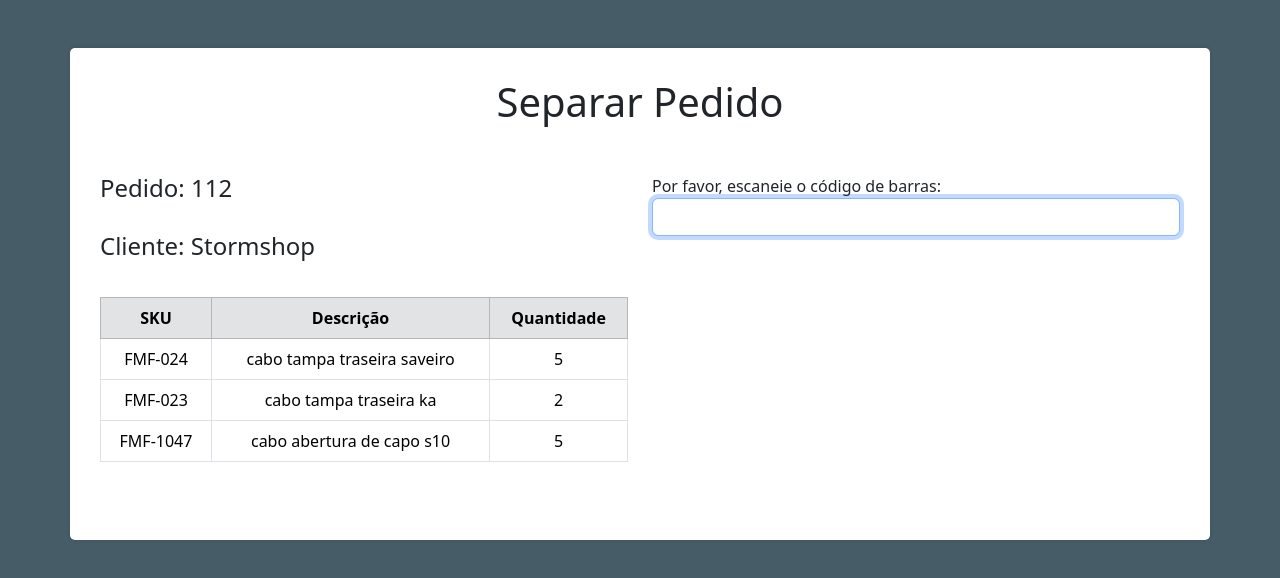
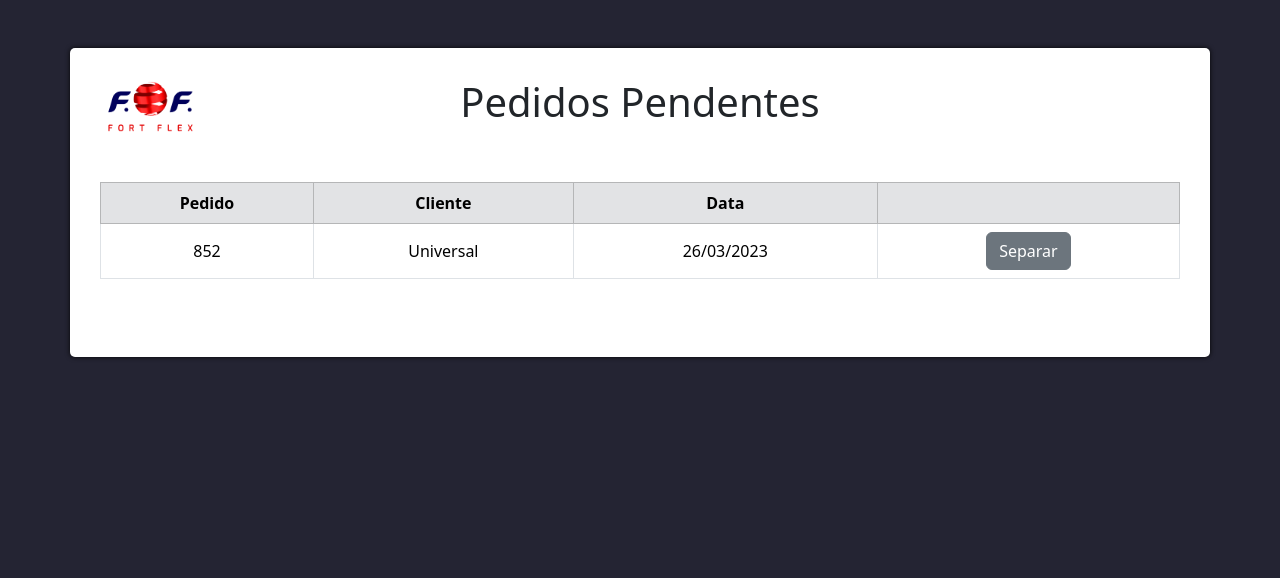
Before and after one commit to lfacchi/controle-de-expedicao, a website: page index.html in a window 1280 px wide. Drawn offline with nearby package versions, Linux system fonts and the light colour scheme.

Commit message:
send changes

```diff
--- a/index.html
+++ b/index.html
@@ -5,36 +5,37 @@
     <title>Leitor de Código de Barras</title>
     <link href="https://cdn.jsdelivr.net/npm/bootstrap@5.3.0-alpha1/dist/css/bootstrap.min.css" rel="stylesheet" integrity="sha384-GLhlTQ8iRABdZLl6O3oVMWSktQOp6b7In1Zl3/Jr59b6EGGoI1aFkw7cmDA6j6gD" crossorigin="anonymous">
     <link rel="stylesheet" type="text/css" href="style.css">
-<script src="script.js" defer></script>
+<!--    <script src="src/script.js" defer></script>-->
 </head>
 <body>
 
 <div class="container my-5">
-  <h1 class="text-center">Separar Pedido</h1>
+    <img src="LOGO%20FORTFLEX.png" alt="Logo">
+    <h1 class="text-center">Pedidos Pendentes</h1>
     <div class="row my-5">
-    <div class="col-md-6">
-      <div id="pedido-info"></div>
+        <div>
             <h4 id="header">
             </h4>
             <table class="table table-bordered table-hover">
                 <thead class="thead-light">
                 <tr class="table-secondary">
-          <th>SKU</th>
-          <th>Descrição</th>
-          <th>Quantidade</th>
+                    <th>Pedido</th>
+                    <th>Cliente</th>
+                    <th>Data</th>
+                    <th></th>
                 </tr>
                 </thead>
                 <tbody>
-
+                <tr>
+                    <td>852</td>
+                    <td>Universal</td>
+                    <td>26/03/2023</td>
+                    <td><a href="order.html">
+                        <input type="button" class="btn btn-secondary" value="Separar">
+                    </a></td>
+                </tr>
                 </tbody>
             </table>
-    </div>
-    <div class="col-md-6">
-      <div class="form-group">
-        <label >Por favor, escaneie o código de barras:</label>
-        <input type="text" id="barcode-input" class="form-control" autofocus >
-      </div>
-      <div id="result" class="alert"></div>
         </div>
     </div>
 </div>
--- a/orders.json
+++ b/orders.json
@@ -2,7 +2,7 @@
   "orders": [
     {
       "client": "John Smith",
-      "numero_pedido": 12345,
+      "numero_pedido": 852,
       "itens": [
         {
           "sku": "SKU1",
--- a/script.js
+++ b/src/script.js
@@ -26,7 +26,8 @@ class PedidoDeVenda {
 
     showInfo() {
         let title = document.getElementById("header");
-        title.innerHTML = `<h4>Pedido: ${this.numero_pedido}<br></br>Cliente: ${this.cliente}<br></br></h4>`;
+        title.innerHTML = `
+            <h4>Pedido: ${this.numero_pedido}<br></br>Cliente: ${this.cliente}<br></br></h4>`;
         const tbody = document.querySelector("table tbody");
         for (let item of this.itens) {
             let row = document.createElement("tr");
@@ -39,21 +40,6 @@ class PedidoDeVenda {
             tbody.appendChild(row);
         }
     }
-}
-
-function readCsv(file){
-    fetch(file)
-        .then(response => response.text())
-        .then(data => {
-            const rows = data.split('\n');
-            const result = [];
-            for (let i = 0; i < rows.length; i++) {
-                const row = rows[i].split(';');
-                // result.push(row);
-                console.log(row);
-            }
-        })
-        .catch(error => console.error(error));
 }
 
 function checkBarcode() {
@@ -92,10 +78,20 @@ let itens = [item1, item2, item3];
 
 let pedido = new PedidoDeVenda("Stormshop", "112", itens);
 
-let input = document.getElementById("barcode-input");
-
+async function read_json(path, num){
+    fetch(path)
+        .then(response => response.json())
+        .then(data => {
+            const orders = data.orders;
+            orders.forEach(function(order){
+                if (order['numero_pedido'] === num)
+                    console.log(order);
+            })
+        })
+}
 
 window.addEventListener("load", function () {
+   read_json()
     pedido.showInfo();
 });
 
--- a/style.css
+++ b/style.css
@@ -1,12 +1,20 @@
 body {
-    background-color: #465c67;
+    background-color: #242433;
 }
 
 .container {
-    background-color: #fff;
-    box-shadow: 0 0 5px rgba(0, 0, 0, 0.1);
+    background-color: #ffffff;
+    box-shadow: 0 0 5px rgba(7, 7, 7, 0.99);
     border-radius: 5px;
     padding: 30px;
+    position: relative;
+}
+.container img {
+    position: absolute;
+    top: auto;
+    right: auto;
+    width: 100px;
+    height: 57px;
 }
 
 .form-group {
```
Also changed, not shown: order.html (added, +45 -0 lines), package.json (+24 -2 lines), src/config.js (added, +12 -0 lines), src/index.js (added, +15 -0 lines), Entity Relationship Diagram.jpg (added), Flowchart.jpg (added), LOGO FORTFLEX.png (added), README.MD (added), src/classes.js (renamed from classes.js), 3 other files. Lines whose indentation alone changed are shown as unchanged.
